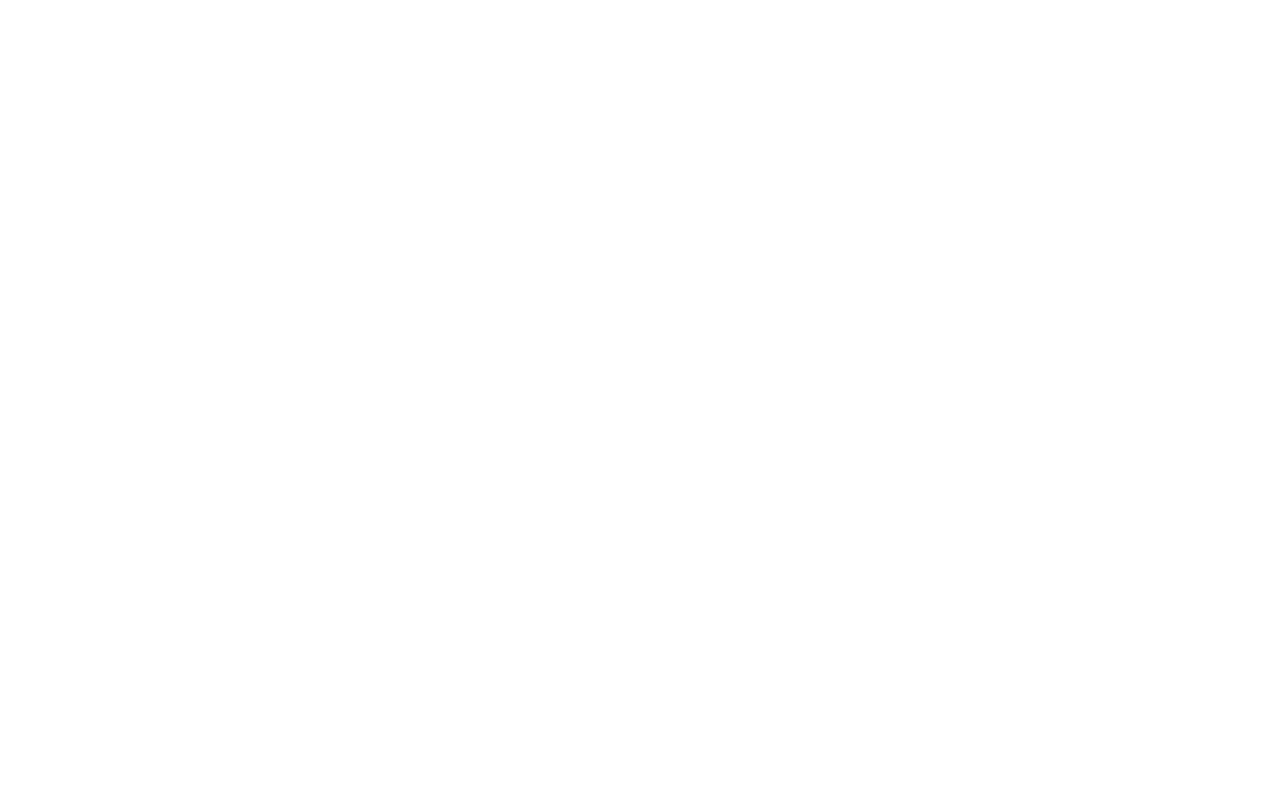
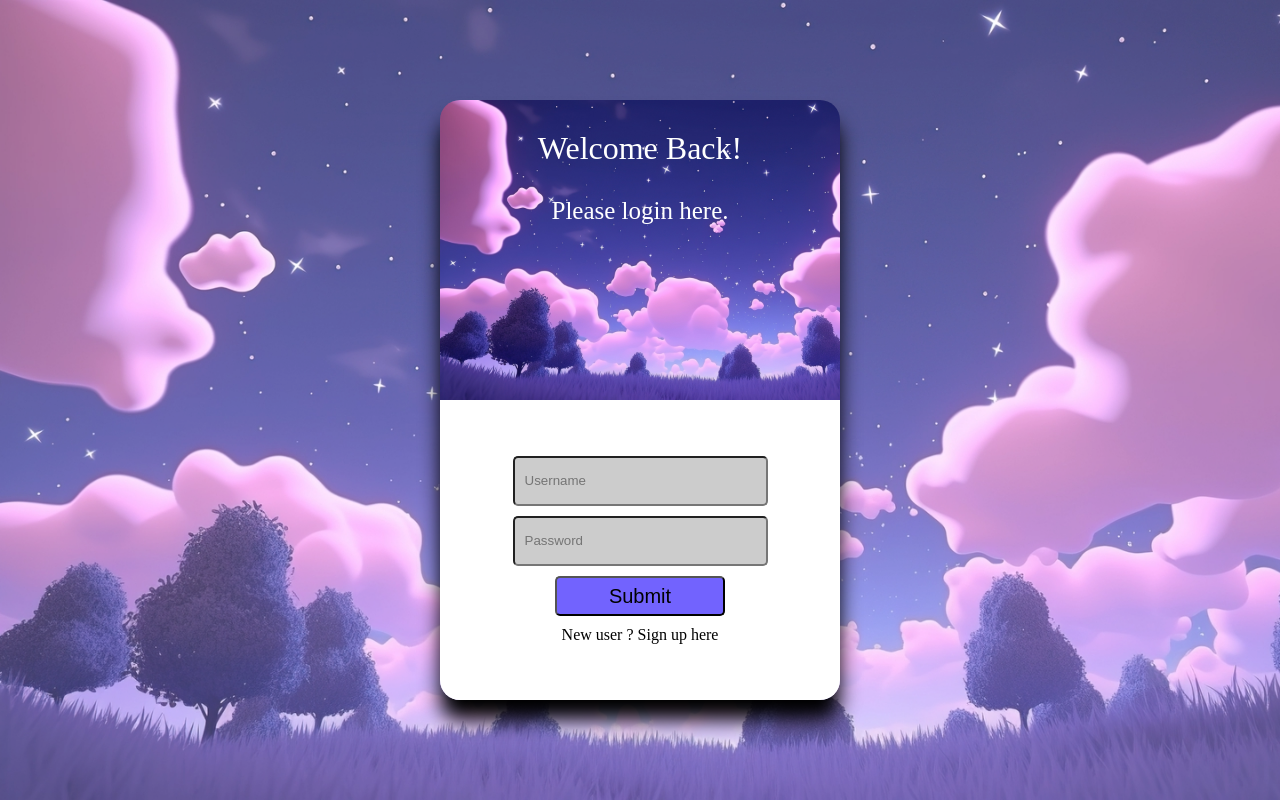
Before and after one commit to PramodPatil03/signuplogin, a React (Create React App) app: page / in a window 1280 px wide. Before the commit this address had no page. Built offline with nearby package versions, Linux system fonts and the light colour scheme.

Commit message:
push: Initial files

```diff
--- a/public/index.html
+++ b/public/index.html
@@ -14,7 +14,7 @@
       manifest.json provides metadata used when your web app is installed on a
       user's mobile device or desktop. See https://developers.google.com/web/fundamentals/web-app-manifest/
     -->
-    <link rel="manifest" href="%PUBLIC_URL%/manifest.json" />
+    <!-- <link rel="manifest" href="%PUBLIC_URL%/manifest.json" /> -->
     <!--
       Notice the use of %PUBLIC_URL% in the tags above.
       It will be replaced with the URL of the `public` folder during the build.
@@ -24,7 +24,7 @@
       work correctly both with client-side routing and a non-root public URL.
       Learn how to configure a non-root public URL by running `npm run build`.
     -->
-    <title>React App</title>
+    <title></title>
   </head>
   <body>
     <noscript>You need to enable JavaScript to run this app.</noscript>
--- a/src/App.js
+++ b/src/App.js
@@ -8,8 +8,8 @@
   return (
         <HashRouter>
             <Routes>
-                <Route exact path = 'signuplogin/' element = { <Login />} />
-                <Route exact path = 'signuplogin/signup' element = { <Signup />} />
+                <Route exact path = '/' element = { <Login />} />
+                <Route exact path = '/signup' element = { <Signup />} />
             </Routes>
         </HashRouter>
   )
```
